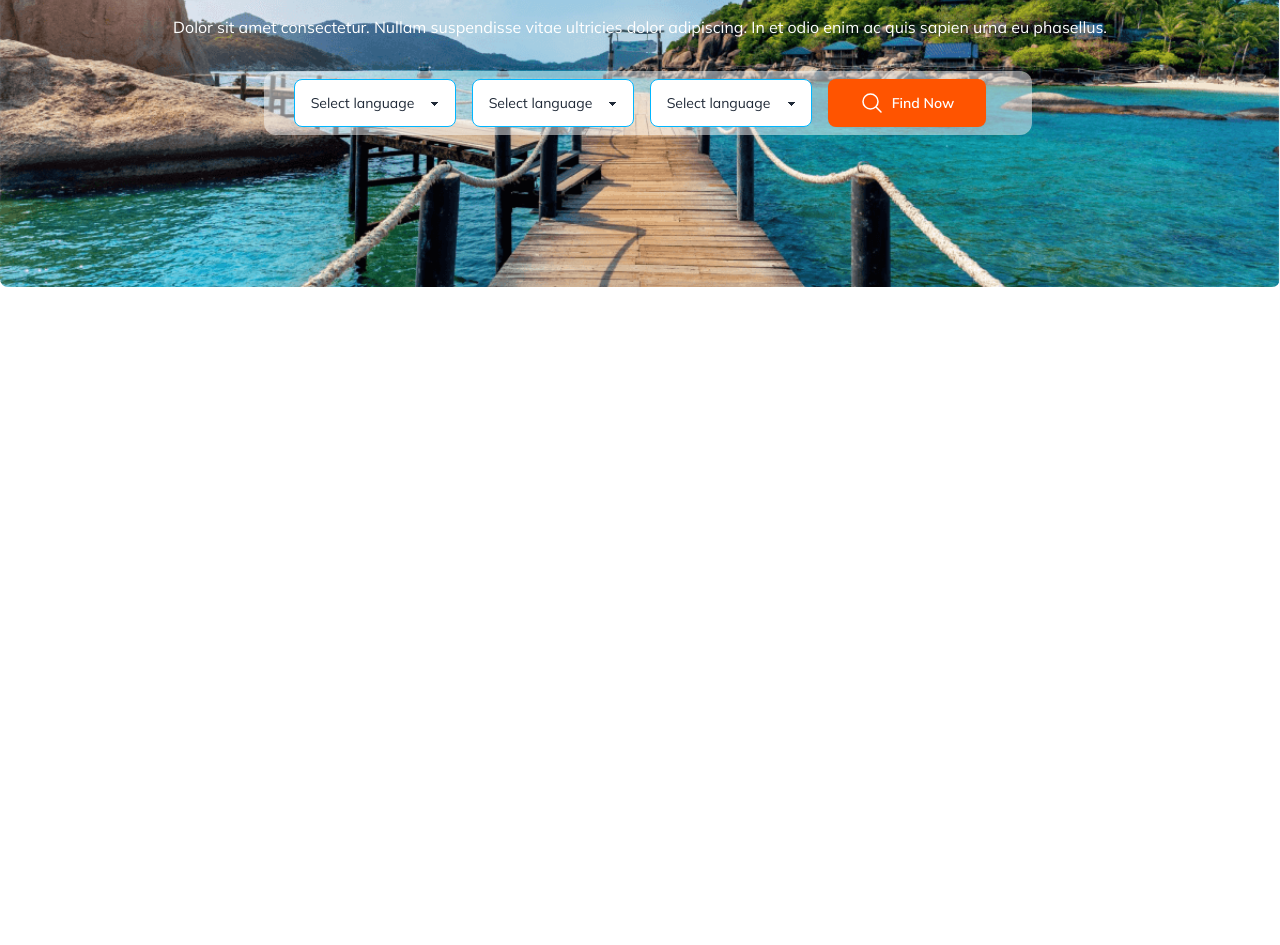
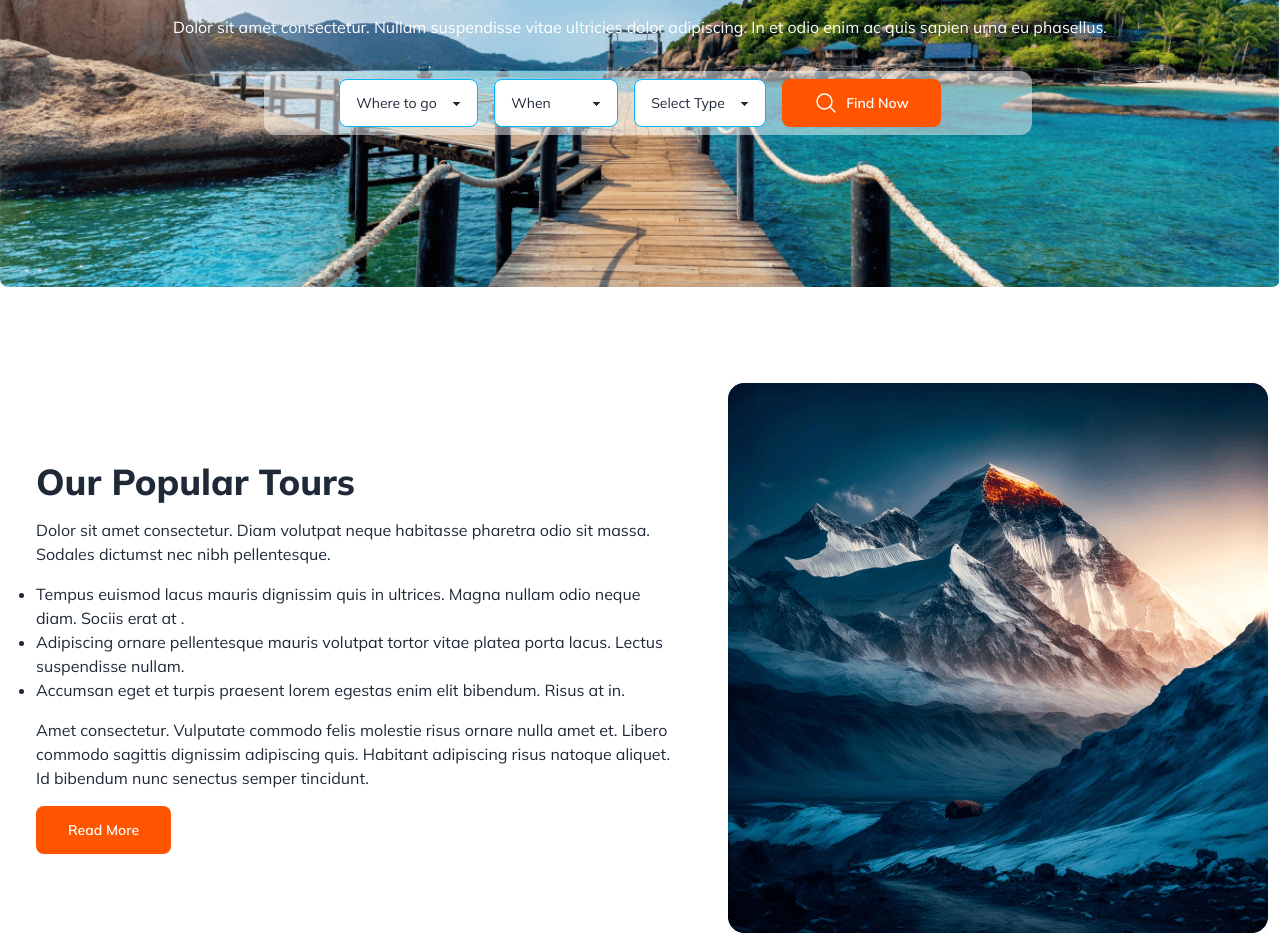
Before and after one commit to ShariyarAbeer/hero-travel, a plain HTML site: page index.html in a window 1280 px wide. Shown: the part 245-1190 px from the top of the page. Before the commit the page ends 800 px from the top, so only its background shows below. Drawn offline with nearby package versions, Linux system fonts and the light colour scheme.

Commit message:
done with Popular Tours Section

```diff
--- a/index.html
+++ b/index.html
@@ -37,6 +37,7 @@
   </head>
   <body class="container mx-auto font-mulish">
     <header>
+      <!-- nav section -->
       <nav class="mt-5">
         <div class="md:flex bg-base-100">
           <div class="flex-1">
@@ -50,25 +51,26 @@
           <div class="flex-none">
             <ul class="menu menu-horizontal px-1 text-lg">
               <li class="hover:bg-primary-color hover:text-white rounded-md">
-                <a>Home</a>
+                <a class="text-inherit">Home</a>
               </li>
               <li class="hover:bg-primary-color hover:text-white rounded-md">
-                <a>Package</a>
+                <a class="text-inherit">Package</a>
               </li>
               <li class="hover:bg-primary-color hover:text-white rounded-md">
-                <a>Testimonial</a>
+                <a class="text-inherit">Testimonial</a>
               </li>
               <li class="hover:bg-primary-color hover:text-white rounded-md">
-                <a>Blog</a>
+                <a class="text-inherit">Blog</a>
               </li>
               <li class="hover:bg-primary-color hover:text-white rounded-md">
-                <a>Contact</a>
+                <a class="text-inherit">Contact</a>
               </li>
             </ul>
           </div>
         </div>
       </nav>
-      <div class="">
+      <!-- banner section  -->
+      <div>
         <div
           class="bg-cover bg-no-repeat bg-center space-y-6 rounded-lg"
           style="background-image: url(./Images/Group13.png)"
@@ -87,33 +89,39 @@
             >
               <div class="z-10">
                 <select class="select select-info md:w-full max-w-xs">
-                  <option disabled selected>Select language</option>
-                  <option>English</option>
-                  <option>Japanese</option>
-                  <option>Italian</option>
+                  <option disabled selected class="text-inherit">
+                    Where to go
+                  </option>
+                  <option>Dhaka</option>
+                  <option>Noakhali</option>
+                  <option>Chadpur</option>
                 </select>
               </div>
               <div class="z-10">
                 <select class="select select-info md:w-full max-w-xs">
-                  <option disabled selected>Select language</option>
-                  <option>English</option>
-                  <option>Japanese</option>
-                  <option>Italian</option>
+                  <option disabled selected class="text-inherit">When</option>
+                  <option>Today</option>
+                  <option>Tomorrow</option>
+                  <option>Yesterday</option>
                 </select>
               </div>
               <div class="z-10">
                 <select class="select select-info md:w-full max-w-xs">
-                  <option disabled selected>Select language</option>
-                  <option>English</option>
-                  <option>Japanese</option>
-                  <option>Italian</option>
+                  <option disabled selected class="text-inherit">
+                    Select Type
+                  </option>
+                  <option>Air</option>
+                  <option>Bus</option>
+                  <option>Car</option>
                 </select>
               </div>
-              <div class="md:bg-stone-50 md:opacity-50 md:absolute  md:w-3/5 md:h-16 md:z-0 md:top-2 rounded-xl">
-
-              </div>
+              <div
+                class="md:bg-stone-50 md:opacity-50 md:absolute md:w-3/5 md:h-16 md:z-0 md:top-2 rounded-xl"
+              ></div>
               <div class="z-10">
-                <button class="btn px-8 bg-primary-color text-white border-0 hover:bg-orange-400">
+                <button
+                  class="btn px-8 bg-primary-color text-white border-0 hover:bg-orange-400"
+                >
                   <svg
                     xmlns="http://www.w3.org/2000/svg"
                     fill="none"
@@ -137,7 +145,46 @@
       </div>
     </header>
 
-    <main></main>
+    <main>
+      <!-- Popular Tours Section  -->
+      <section class="md:flex flex-row  items-center m-3 md:space-x-14 mt-24">
+        <div class="md:flex-1 space-y-4 md:ml-6">
+          <h1 class="text-4xl font-extrabold">Our Popular Tours</h1>
+          <p class="text-inherit">
+            Dolor sit amet consectetur. Diam volutpat neque habitasse pharetra
+            odio sit massa. Sodales dictumst nec nibh pellentesque.
+          </p>
+         <ul>
+            <li class="text-inherit list-disc">
+                Tempus euismod lacus mauris dignissim quis in ultrices. Magna nullam
+                odio neque diam. Sociis erat at .
+              </li>
+              <li class="text-inherit list-disc">
+                Adipiscing ornare pellentesque mauris volutpat tortor vitae platea
+                porta lacus. Lectus suspendisse nullam.
+              </li>
+              <li class="text-inherit list-disc">
+                Accumsan eget et turpis praesent lorem egestas enim elit bibendum.
+                Risus at in.
+              </li>
+         </ul>
+          <p class="text-inherit">
+            Amet consectetur. Vulputate commodo felis molestie risus ornare
+            nulla amet et. Libero commodo sagittis dignissim adipiscing quis.
+            Habitant adipiscing risus natoque aliquet. Id bibendum nunc senectus
+            semper tincidunt.
+          </p>
+          <button
+            class="btn px-8 bg-primary-color text-white border-0 hover:bg-orange-400"
+          >
+            Read More
+          </button>
+        </div>
+        <div class="flex-none">
+          <img class=" md:w-full" src="./Images/Rectangle4.png" alt="" />
+        </div>
+      </section>
+    </main>
     <footer></footer>
   </body>
 </html>
```
Also changed, not shown: Images/Rectangle4.png (renamed from Images/Rectangle 4.png).
